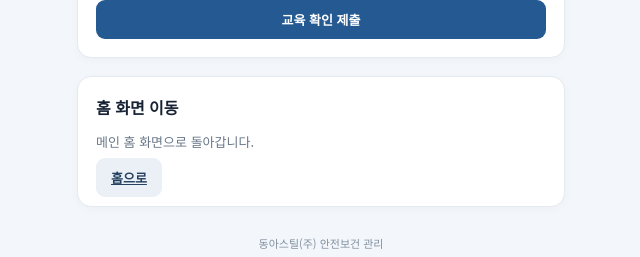
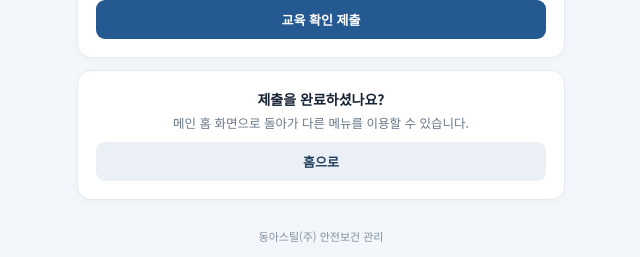
Before and after one commit to seongchangbaik-ship-it/DOSCO_TBM_SYSTEM, a Next.js app: page /tbm in a window 1280 px wide. Shown: the part 1133-1390 px from the top of the page, without its empty margins (319-959 px from the left). Built offline with nearby package versions, Linux system fonts and the light colour scheme; no server answers; the database is empty.

Commit message:
style(tbm): unify bottom home navigation card design with leader page

```diff
--- a/app/tbm/page.tsx
+++ b/app/tbm/page.tsx
@@ -619,10 +619,23 @@ function TBMForm() {
         </div>
       )}
 
-<div className="section card">
-        <b>홈 화면 이동</b>
-        <p className="muted">메인 홈 화면으로 돌아갑니다.</p>
-        <Link className="btn secondary" href="/">
+<div className="card" style={{ marginTop: 12, textAlign: "center" }}>
+        <div style={{ fontWeight: 700, fontSize: 14, marginBottom: 4 }}>
+          제출을 완료하셨나요?
+        </div>
+        <p className="muted" style={{ fontSize: 12.5, margin: "0 0 10px 0" }}>
+          메인 홈 화면으로 돌아가 다른 메뉴를 이용할 수 있습니다.
+        </p>
+        <Link
+          href="/"
+          className="btn secondary"
+          style={{
+            display: "block",
+            width: "100%",
+            textAlign: "center",
+            textDecoration: "none",
+          }}
+        >
           홈으로
         </Link>
       </div>
```
